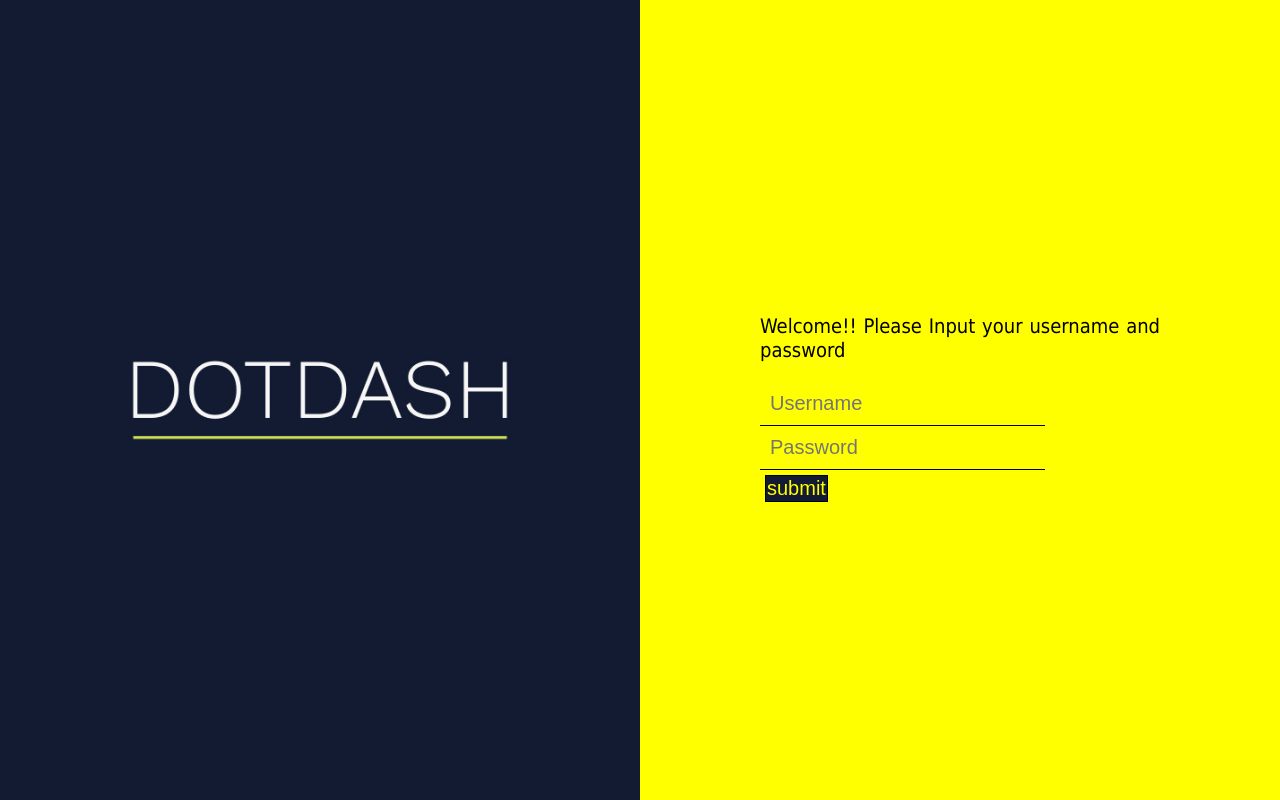
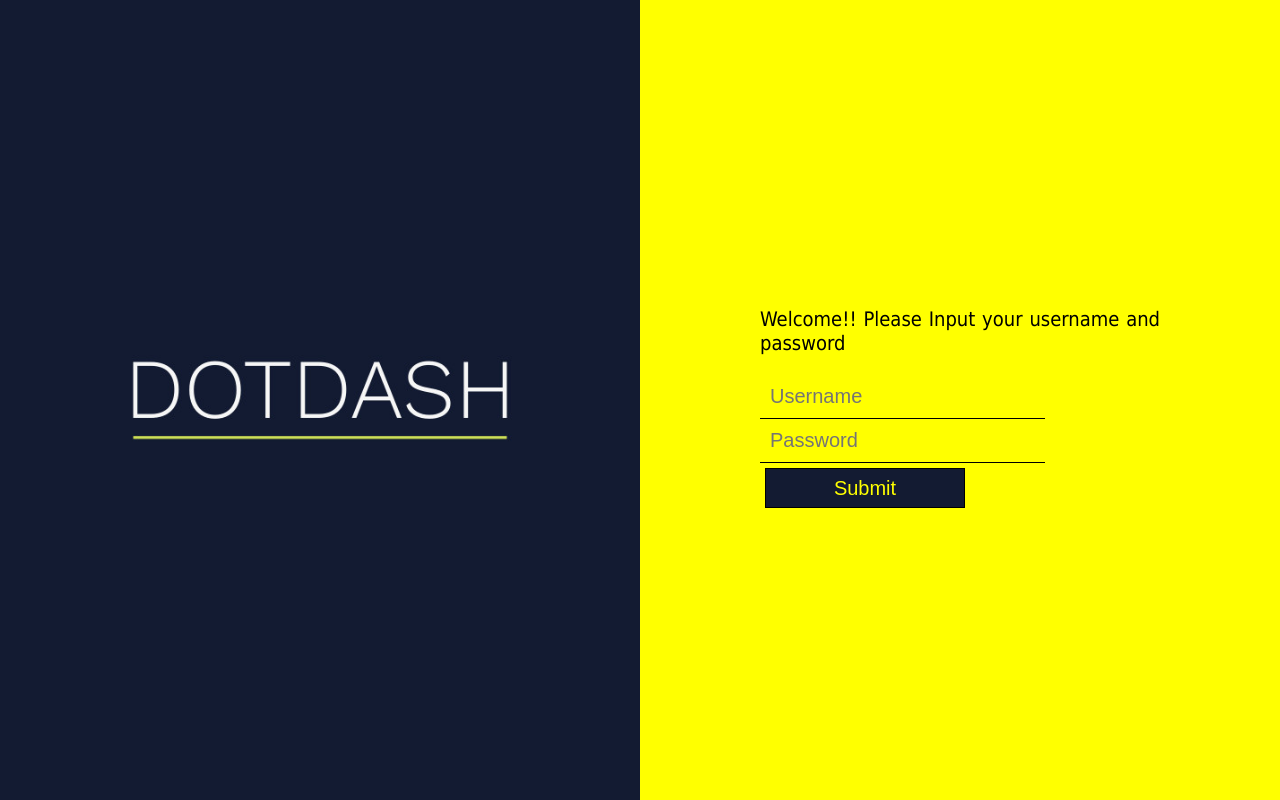
Before and after one commit to Oluniyisrael/dotdash, a React (Create React App) app: page / in a window 1280 px wide. Built offline with nearby package versions, Linux system fonts and the light colour scheme.

Commit message:
Ok, lets do some passwording

```diff
--- a/src/components/customButton/CustomButton.css
+++ b/src/components/customButton/CustomButton.css
@@ -5,8 +5,12 @@ input[type=button]{
     transition: 500ms;
     background-color:#131b32 ;
     margin: 5px;
-
+    cursor: pointer;
+    /* padding: 20px; */
+    width: 200px;
+    height: 40px;
 }
 input:hover{
     background-color: yellow ;
+    color: black;
 }
--- a/src/components/form/Form.jsx
+++ b/src/components/form/Form.jsx
@@ -17,7 +17,7 @@ function Form() {
         id='password'
         placeholder = 'Password'
         name= 'password'/>
-        <CustomButton value='submit'/>
+        <CustomButton value='Submit'/>
     </form>
   )
 }
```
